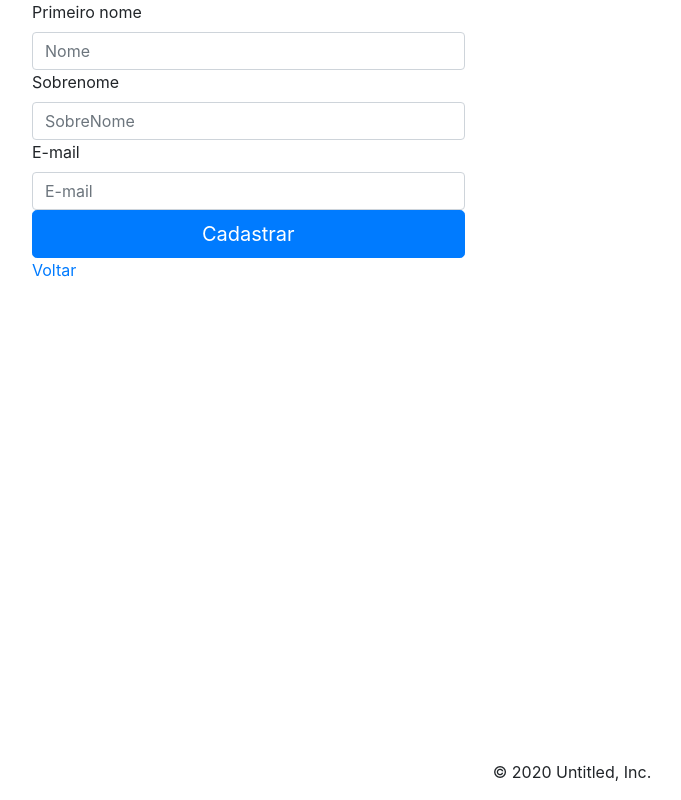
After one commit to GuhSntLean/Example-create-framework-php-IFSP, a PHP site: template App/View/infouser/create.php in a window 1280 px wide. The commit adds this page. Shown: the whole page, without its empty margins (68-749 px from the left). Run offline with PHP 8.4, Linux system fonts and the light colour scheme; the template is opened without the code that fills it, so the values that code supplies are empty.

Commit message:
exposicao indo completa

```diff
--- a/App/View/Layout/header.php
+++ b/App/View/Layout/header.php
@@ -14,10 +14,10 @@
             <a class="nav-link" href="?r=home">Home <span class="sr-only">(current)</span></a>
           </li>
           <li class="nav-item">
-            <a class="nav-link" href="#">Informação do usuario</a>
+            <a class="nav-link" href="?r=infoUser&id=<?=$_SESSION['usuario']->id ?>">Informação do usuario</a>
           </li>
           <li class="nav-item">
-            <a class="nav-link" href="#">Usuario</a>
+            <a class="nav-link" href="?r=dataUser&id=<?=$_SESSION['usuario']->id ?>">Usuario</a>
           </li>
         </ul>
         <div class="form-inline mt-2 mt-md-0">
--- /dev/null
+++ b/App/View/infouser/create.php
@@ -0,0 +1,29 @@
+<div class="content">
+  <div class="container clearfix">
+    <div class="col-md-5 configdiv">
+      <form action="?r=" method=POST >
+        <div class="form-label-group">
+          <label for="login">Primeiro nome</label>
+          <input type="text" id="login" class="form-control" name="firstName" placeholder="Nome">
+        </div>
+
+        <div class="form-label-group">
+          <label for="login">Sobrenome</label>
+          <input type="text" id="login" class="form-control" name="lastName" placeholder="SobreNome">
+        </div>
+
+        <div class="form-label-group">
+          <label for="login">E-mail</label>
+          <input type="email" id="login" class="form-control" name="email" placeholder="E-mail">
+        </div>
+
+        <div class="form-label-group">
+          <button class="btn btn-lg btn-primary btn-block" type="submit">Cadastrar</button>
+        </div>
+      </form>
+      <div>
+          <a href='?r=home'> Voltar </a>
+        </div>
+    </div>
+  </div>
+</div>
--- a/Source/Config/Routes.php
+++ b/Source/Config/Routes.php
@@ -40,6 +40,10 @@ abstract class Routes{
      /** Dados basico sobre usuario */
     $this->routes['newuser']      = 'DataUserController@newUser';
     $this->routes['createuser']   = 'DataUserController@createNewUser';
+    $this->routes['dataUser']     = 'DataUserController@dataUser';
+
+    /**Informação do usuario */
+    $this->routes['infoUser']     = 'UserInfoController@infoUser';
 
     /** Rotas de home */
     $this->routes['home']         = 'HomeController@index';
```
Also changed, not shown: App/Controller/DataUserController.php (+13 -3 lines), App/Controller/UserInfoController.php (added, +40 -0 lines), App/View/dadosuser/home.php (+16 -1 lines).
